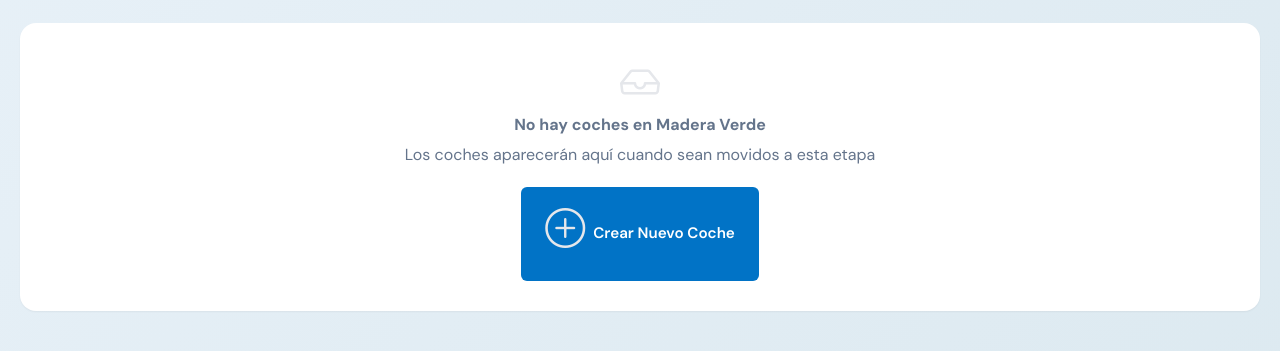
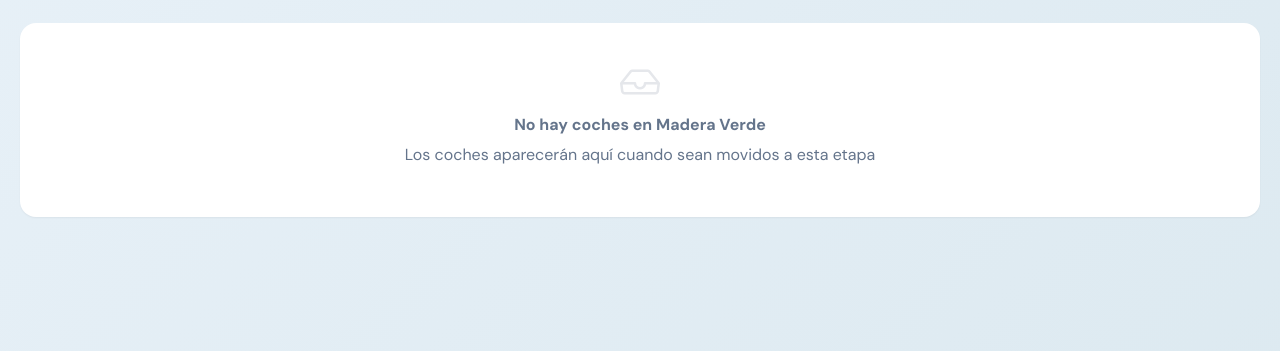
Before and after one commit to nicolasalejandro543-byte/inventario-qr, a Flask app: page /etapa/1 in a window 1280 px wide. Shown: the part 275-626 px from the top of the page. Run offline with Flask 3, Linux system fonts and the light colour scheme.

Commit message:
Quitar boton redundante de empty state en etapas
Ya existe el boton Nuevo Coche en la esquina superior derecha

Co-Authored-By: Claude Opus 4.5 <noreply@anthropic.com>

```diff
--- a/templates/etapa.html
+++ b/templates/etapa.html
@@ -1729,9 +1729,6 @@
         <i class="bi bi-inbox"></i>
         <h3>No hay coches en {{ etapa.nombre }}</h3>
         <p>Los coches aparecerán aquí cuando sean movidos a esta etapa</p>
-        <a href="/nuevo" class="btn btn-primary">
-            <i class="bi bi-plus-circle"></i> Crear Nuevo Coche
-        </a>
     </div>
     {% endif %}
 {% endif %}
```
